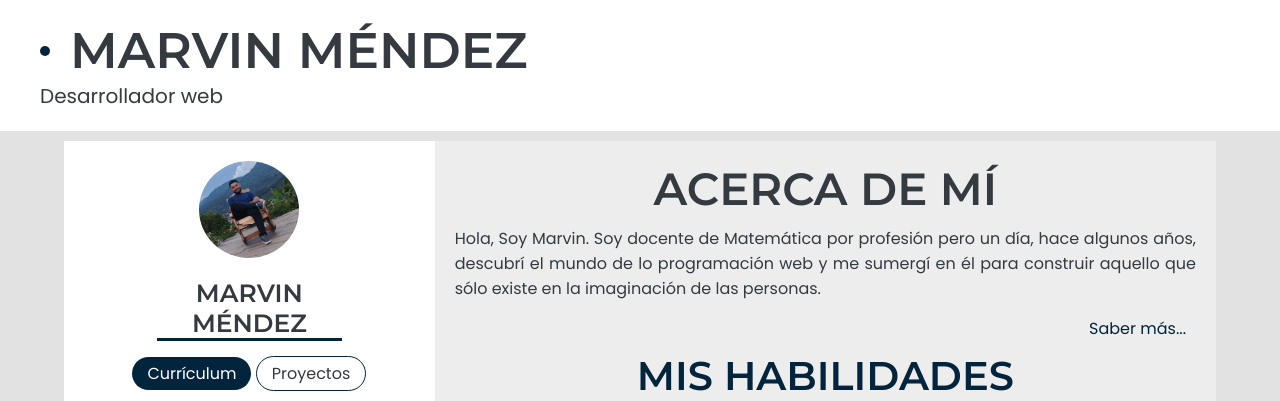
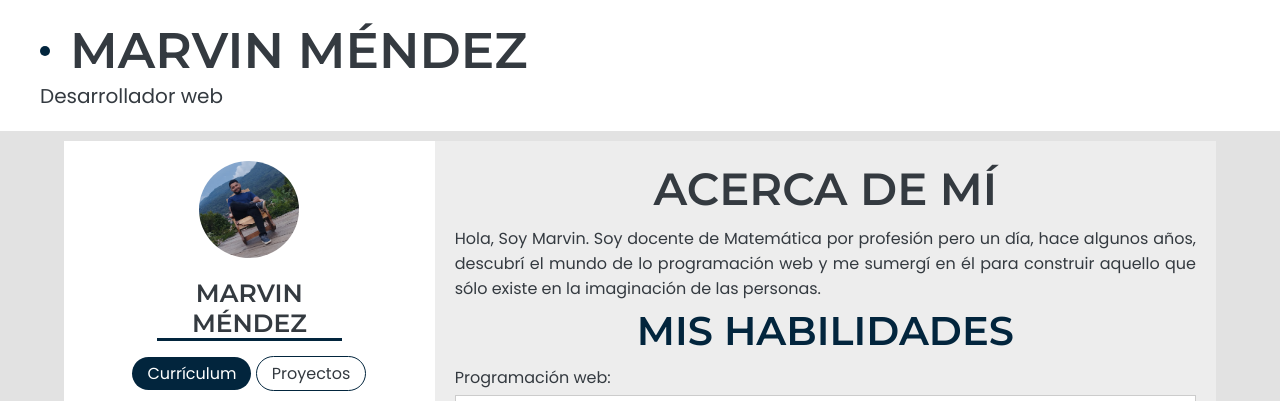
Before and after one commit to marvinmendez24/portafolio, a website: page index.html in a window 1280 px wide. Shown: the top 401 px of the page. Drawn offline with nearby package versions, Linux system fonts and the light colour scheme.

Commit message:
Quitando el ver mas

```diff
--- a/index.html
+++ b/index.html
@@ -46,7 +46,7 @@
                 <p>
                     Hola, Soy Marvin. Soy docente de Matemática por profesión pero un día, hace algunos años, descubrí el mundo de lo programación web y me sumergí en él para construir aquello que sólo existe en la imaginación de las personas.
                 </p>
-                <a href="#" class="link">Saber más...</a>
+                <!-- <a href="#" class="link">Saber más...</a> -->
 
                 <h3>Mis habilidades</h3>
                 <p>
```
